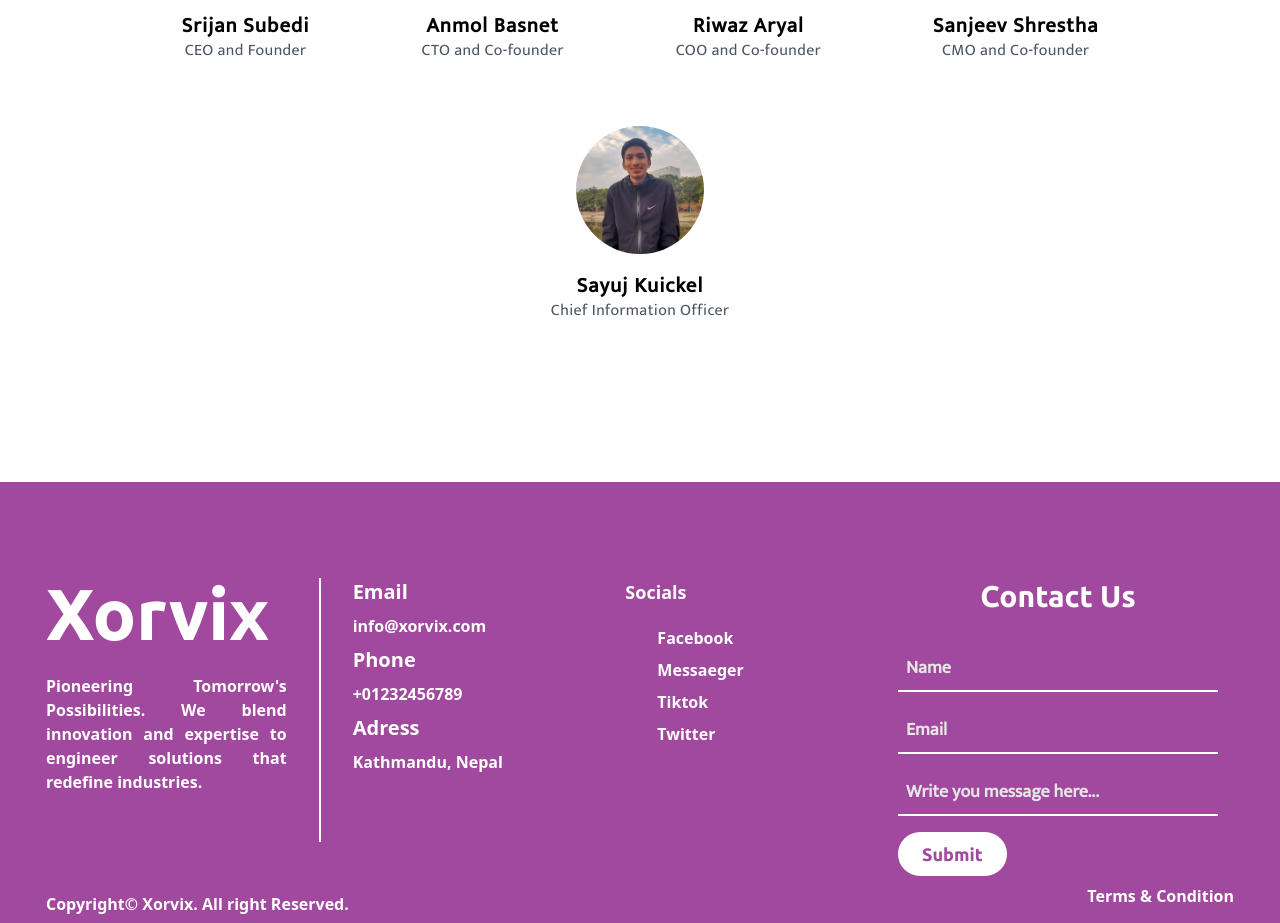
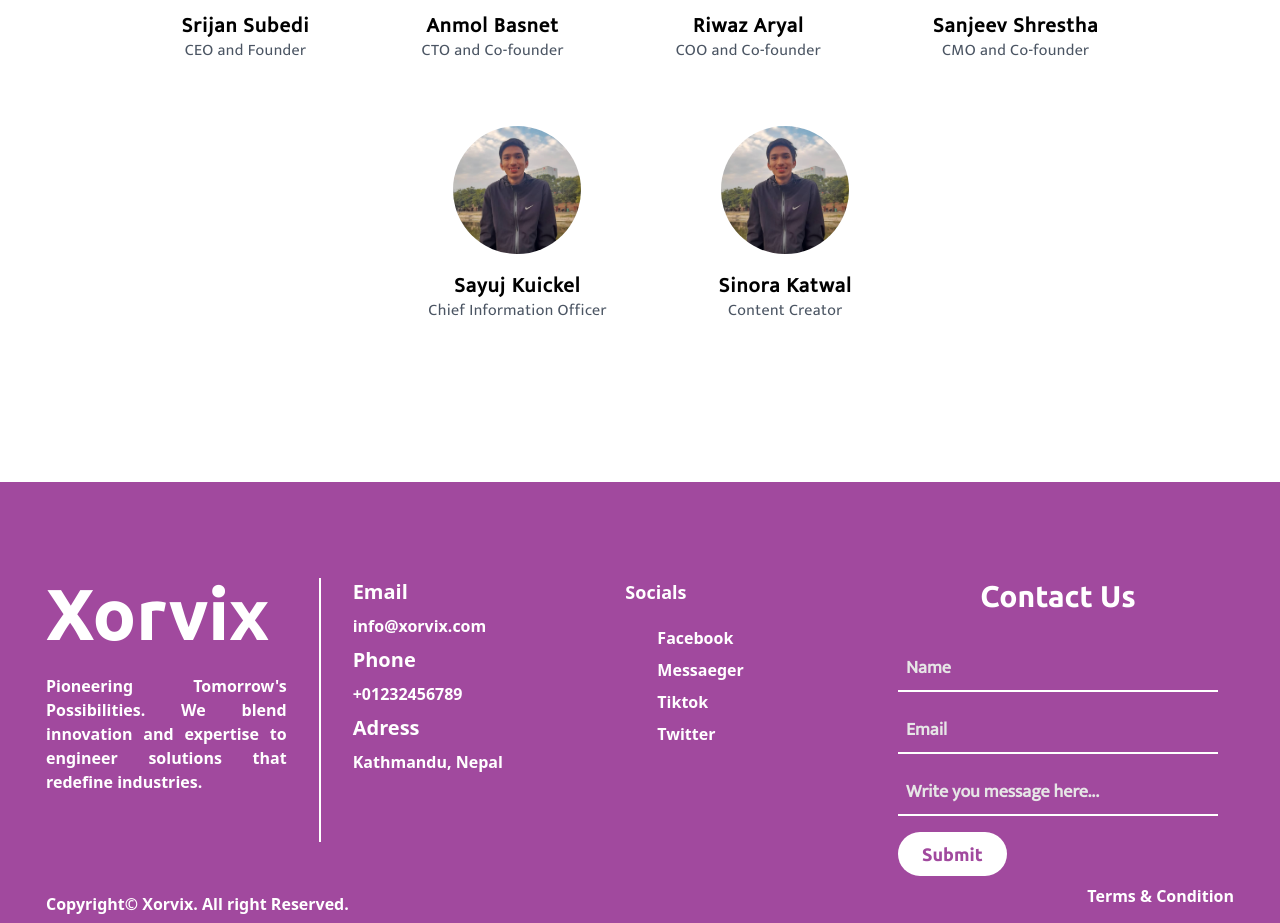
Before and after one commit to Anmol-dev45/xorox, a React (Vite) app: page / in a window 1280 px wide. Shown: the part 2080-3003 px from the top of the page. Built offline with nearby package versions, Linux system fonts and the light colour scheme; some icons are missing; a web font is replaced by a local one.

Commit message:
Content Creator

```diff
--- a/src/constant.js
+++ b/src/constant.js
@@ -33,5 +33,9 @@ export const TEAM = [
         name: "Sayuj Kuickel",
         position: "Chief Information Officer",
         path: "/images/cio.png"
+    },{
+        name: "Sinora Katwal",
+        position: "Content Creator",
+        path: "/images/cio.png"
     },
 ]
```
